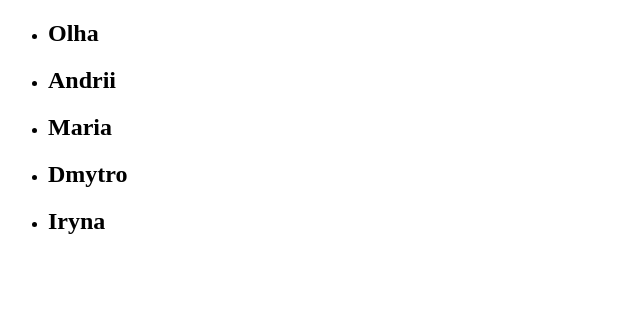
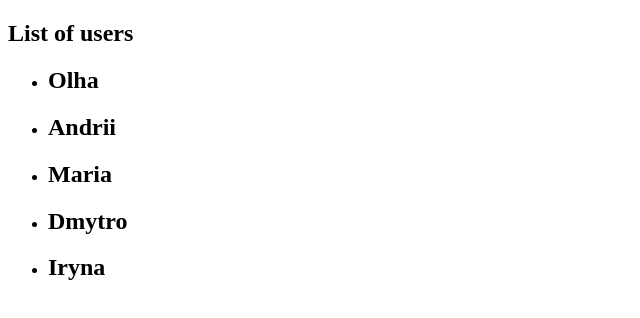
Before and after one commit to AlonaHarnyk/bc_79_react_next, a React (Vite) app: page / in a window 1280 px wide. Shown: the top 318 px of the page, without its empty margins (0-640 px from the left). Built offline with nearby package versions, Linux system fonts and the light colour scheme.

Commit message:
add students list component

```diff
--- a/src/App.tsx
+++ b/src/App.tsx
@@ -1,10 +1,13 @@
+import { StudentList } from "./components/StudentList/StudentList";
+import { students } from "./data";
+
 function App() {
-
   return (
     <>
-
+      <h2>List of users</h2>
+      <StudentList students={students} />
     </>
-  )
+  );
 }
 
-export default App
+export default App;
--- /dev/null
+++ b/src/components/StudentList/StudentList.tsx
@@ -0,0 +1,17 @@
+import type { Student } from "../../types";
+
+interface StudentListProps {
+  students: Student[];
+}
+
+export function StudentList({ students }: StudentListProps) {
+  return (
+    <ul>
+      {students.map((student) => (
+        <li key={student.id}>
+          <h2>{student.name}</h2>
+        </li>
+      ))}
+    </ul>
+  );
+}
--- a/src/main.tsx
+++ b/src/main.tsx
@@ -1,5 +1,7 @@
 import { createRoot } from "react-dom/client";
-import { students } from "./data";
+import App from "./App";
+
+// import { students } from "./data";
 
 // const student = students[0];
 
@@ -13,14 +15,14 @@ import { students } from "./data";
 //   </>
 // );
 
-const markup = (
-  <ul>
-    {students.map((student) => (
-      <li key={student.id}>
-        <h2>{student.name}</h2>
-      </li>
-    ))}
-  </ul>
-);
+// const markup = (
+//   <ul>
+//     {students.map((student) => (
+//       <li key={student.id}>
+//         <h2>{student.name}</h2>
+//       </li>
+//     ))}
+//   </ul>
+// );
 
-createRoot(document.getElementById("root")!).render(markup);
+createRoot(document.getElementById("root")!).render(<App />);
--- /dev/null
+++ b/src/types.ts
@@ -0,0 +1,8 @@
+export interface Student {
+  id: number;
+  name: string;
+  age: number;
+  course: string;
+  isOnline: boolean;
+  avatar: string;
+}
```
